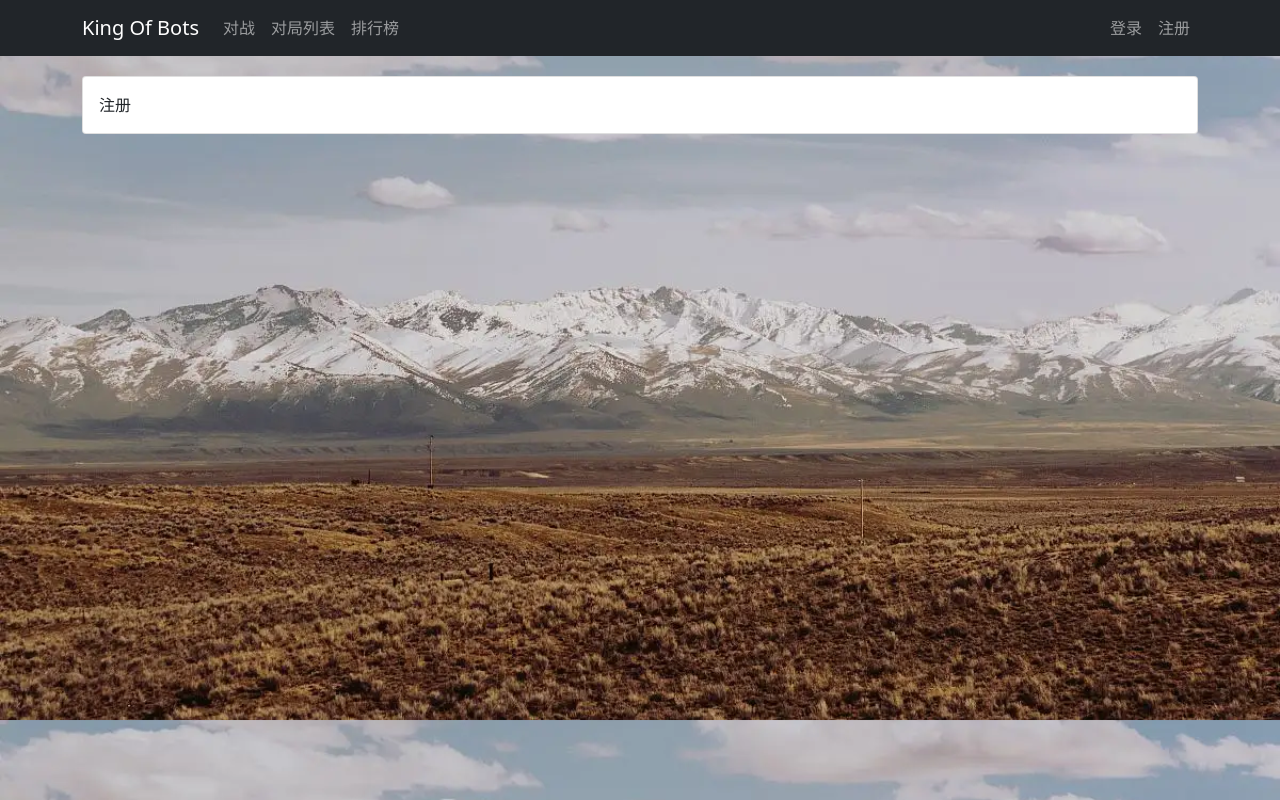
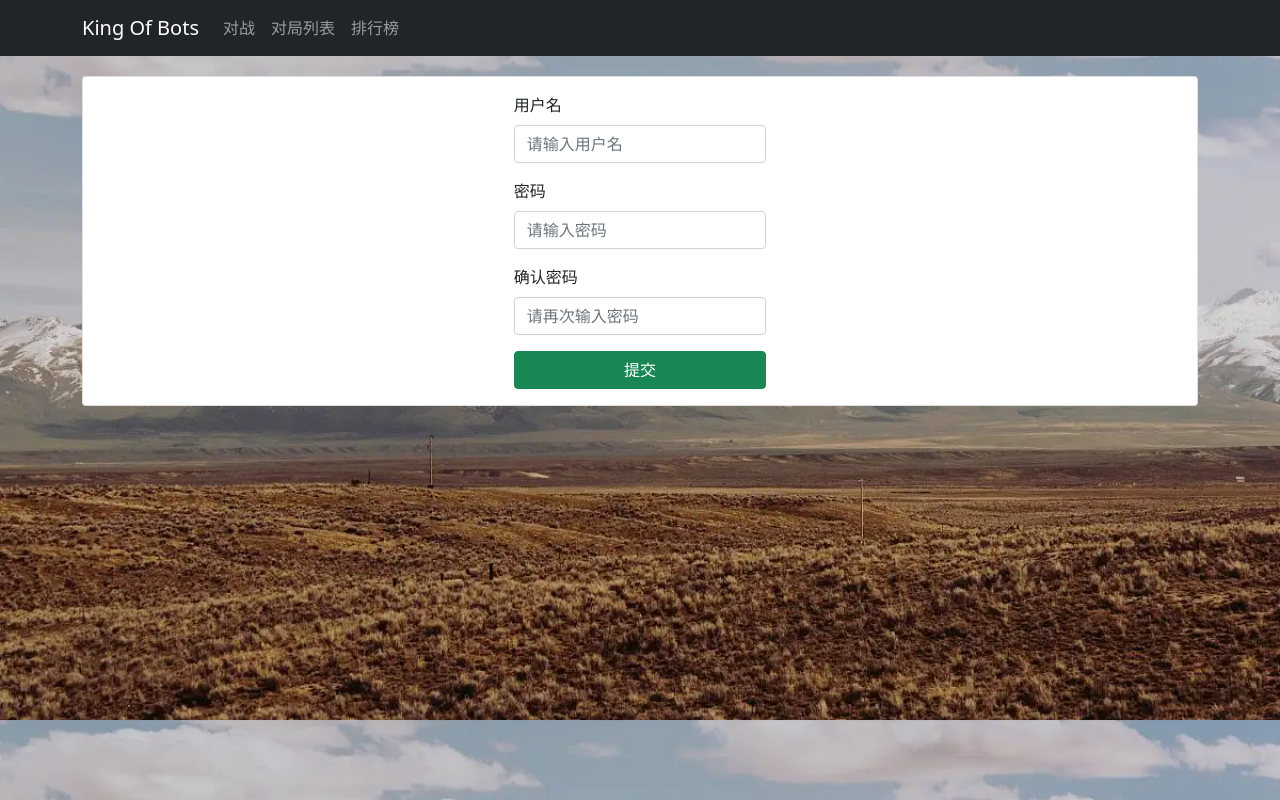
Before and after one commit to dddl-z/King-Of-Bots, a Vue app in the folder web/: page /user/account/register in a window 1280 px wide. Built offline with nearby package versions, Linux system fonts and the light colour scheme.

Commit message:
配置Mysql与注册登录模块

```diff
--- a/web/src/components/NavBar.vue
+++ b/web/src/components/NavBar.vue
@@ -26,7 +26,7 @@
             </ul>
           </li>
         </ul>
-        <ul class="navbar-nav" v-else>
+        <ul class="navbar-nav" v-else-if="!$store.state.user.pulling_info">
           <li class="nav-item">
             <router-link class="nav-link" :to="{name: 'user_account_login'}" role="button">
               登录
--- a/web/src/router/index.js
+++ b/web/src/router/index.js
@@ -6,50 +6,75 @@
 import NotFound from '@/views/error/NotFound'
 import UserAccountLoginView from '@/views/user/account/UserAccountLoginView'
 import UserAccountRegisterView from '@/views/user/account/UserAccountRegisterView'
+import store from '@/store'
 
 const routes = [{
         path: "/",
         name: "home",
         redirect: "/pk/",
+        meta: {
+            requestAuth: true,
+        }
     },
     {
         path: "/pk/",
         name: "pk_index",
         component: PkIndexView,
+        meta: {
+            requestAuth: true,
+        }
     },
     {
         path: "/record/",
         name: "record_index",
         component: RecordIndexView,
+        meta: {
+            requestAuth: true,
+        }
     },
     {
         path: "/ranklist/",
         name: "ranklist_index",
         component: RanklistIndexView,
+        meta: {
+            requestAuth: true,
+        }
     },
     {
         path: "/user/bot/",
         name: "user_bot_index",
         component: UserBotIndexView,
+        meta: {
+            requestAuth: true,
+        }
     },
     {
         path: "/user/account/login/",
         name: "user_account_login",
         component: UserAccountLoginView,
+        meta: {
+            requestAuth: false,
+        }
     },
     {
         path: "/user/account/register/",
         name: "user_account_register",
         component: UserAccountRegisterView,
+        meta: {
+            requestAuth: false,
+        }
     },
     {
         path: "/404/",
         name: "404",
         component: NotFound,
+        meta: {
+            requestAuth: false,
+        }
     },
     {
         path: "/:catchAll(.*)",
-        redirect: "/404/",
+        redirect: "/404/", // 重定向
     },
 ]
 
@@ -58,4 +83,12 @@
     routes
 })
 
+router.beforeEach((to, from, next) => { // 通过router进入某个页面之前调用这个函数，to表示跳转到某个页面，from表示从哪个页面跳转过去的，next表示要不要将页面执行下一步操作
+    if (to.meta.requestAuth && !store.state.user.is_login) { // 需要登录就跳转到登录页面
+        next({ name: "user_account_login" });
+    } else { // 不需要登录就跳转到默认页面即可
+        next();
+    }
+})
+
 export default router
--- a/web/src/store/user.js
+++ b/web/src/store/user.js
@@ -7,6 +7,7 @@
         photo: "",
         token: "",
         is_login: false,
+        pulling_info: true, // 表示当前是否正在从云端拉去信息
     },
     getters: {},
     mutations: { // 同步函数
@@ -25,9 +26,12 @@
             state.photo = "";
             state.token = "";
             state.is_login = false;
+        },
+        updatePullingInfo(state, pulling_info) {
+            state.pulling_info = pulling_info;
         }
     },
-    actions: { // 异步函数
+    actions: { // 异步函数，从云端拉去信息然后才会执行操作
         login(context, data) {
             $.ajax({
                 url: "http://localhost:3000/user/account/token/",
@@ -38,6 +42,7 @@
                 },
                 success(resp) {
                     if (resp.error_message === "success") {
+                        localStorage.setItem("jwt_token", resp.token);
                         context.commit("updateToken", resp.token);
                         data.success(resp);
                     } else {
@@ -74,8 +79,9 @@
             });
         },
         logout(context) {
+            localStorage.removeItem("jwt_token");
             context.commit("logout");
-        }
+        },
     },
     modules: {}
 }
--- a/web/src/views/user/account/UserAccountLoginView.vue
+++ b/web/src/views/user/account/UserAccountLoginView.vue
@@ -1,5 +1,5 @@
 <template>
-    <ContentField>
+    <ContentField v-if="!$store.state.user.pulling_info">
         <div class="row justify-content-md-center">
             <div class="col-3">
                 <form @submit.prevent="login">
@@ -35,6 +35,23 @@
         let password = ref('');
         let error_message = ref('');
 
+        const jwt_token = localStorage.getItem("jwt_token");
+        if (jwt_token) {
+            store.commit("updateToken", jwt_token);
+            store.dispatch("getinfo", {
+                success() {
+                    router.push({name: "home"});
+                    store.commit("updatePullingInfo", false);
+                },
+                error() {
+                    store.commit("updatePullingInfo", false);
+                },
+            });
+        }
+        else {
+            store.commit("updatePullingInfo", false);
+        }
+
         const login = () => {
             error_message.value = "";
             store.dispatch("login", {
@@ -44,7 +61,6 @@
                     store.dispatch("getinfo", {
                         success() {
                             router.push({ name: 'home' });
-                            console.log(store.state.user);
                         }
                     })
                 },
--- a/web/src/views/user/account/UserAccountRegisterView.vue
+++ b/web/src/views/user/account/UserAccountRegisterView.vue
@@ -1,19 +1,81 @@
 <template>
     <ContentField>
-        注册
+        <div class="row justify-content-md-center">
+            <div class="col-3">
+                <form @submit.prevent="register">
+                    <div class="mb-3">
+                        <label for="username" class="form-label">用户名</label>
+                        <input v-model="username" type="text" class="form-control" id="username" placeholder="请输入用户名">
+                    </div>
+                    <div class="mb-3">
+                        <label for="password" class="form-label">密码</label>
+                        <input v-model="password" type="password" class="form-control" id="password" placeholder="请输入密码">
+                    </div>
+                    <div class="mb-3">
+                        <label for="confirmedPassword" class="form-label">确认密码</label>
+                        <input v-model="confirmedPassword" type="password" class="form-control" id="confirmedPassword" placeholder="请再次输入密码">
+                    </div>
+                    <div class="error-message">{{ error_message }}</div>
+                    <button type="submit" class="btn btn-success">提交</button>
+                </form>
+            </div>
+        </div>
     </ContentField>
 </template>
 
 <script>
 import ContentField from '@/components/ContentField.vue'
+import { ref } from 'vue';
+import router from '@/router/index';
+import $ from 'jquery'
 
 export default {
     components: {
         ContentField
+    },
+    setup() {
+        let username = ref('');
+        let password = ref('');
+        let confirmedPassword = ref('');
+        let error_message = ref('');
+
+        const register = () => {
+            $.ajax({
+                url: "http://localhost:3000/user/account/register/",
+                type: "post",
+                data: {
+                    username: username.value,
+                    password: password.value,
+                    confirmedPassword: confirmedPassword.value,
+                },
+                success(resp) {
+                    if (resp.error_message === "success") {
+                        router.push({name: "user_account_login"});
+                    }
+                    else {
+                        error_message.value = resp.error_message;
+                    }
+                },
+            });
+        }
+
+        return {
+            username,
+            password,
+            confirmedPassword,
+            error_message,
+            register,
+        }
     }
 }
 </script>
 
 <style scoped>
+button {
+    width: 100%;
+}
 
+div.error-message {
+    color: red;
+}
 </style>
```
